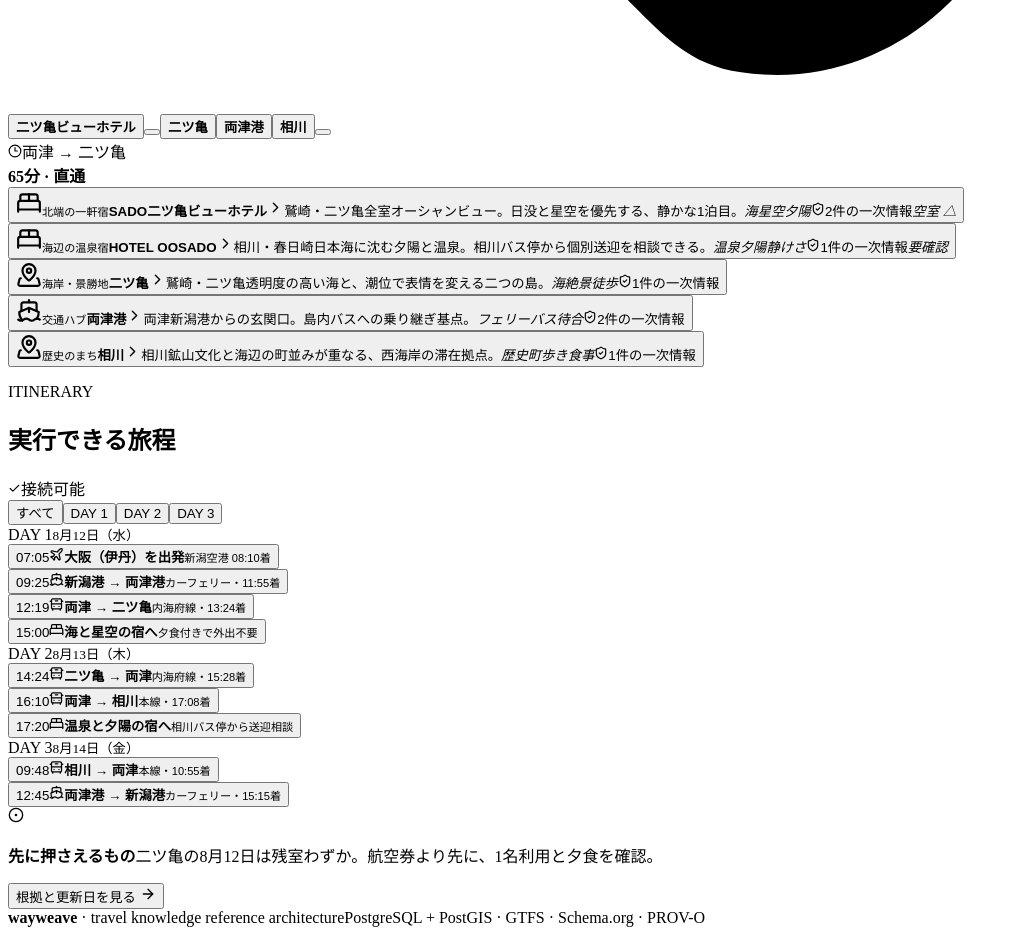
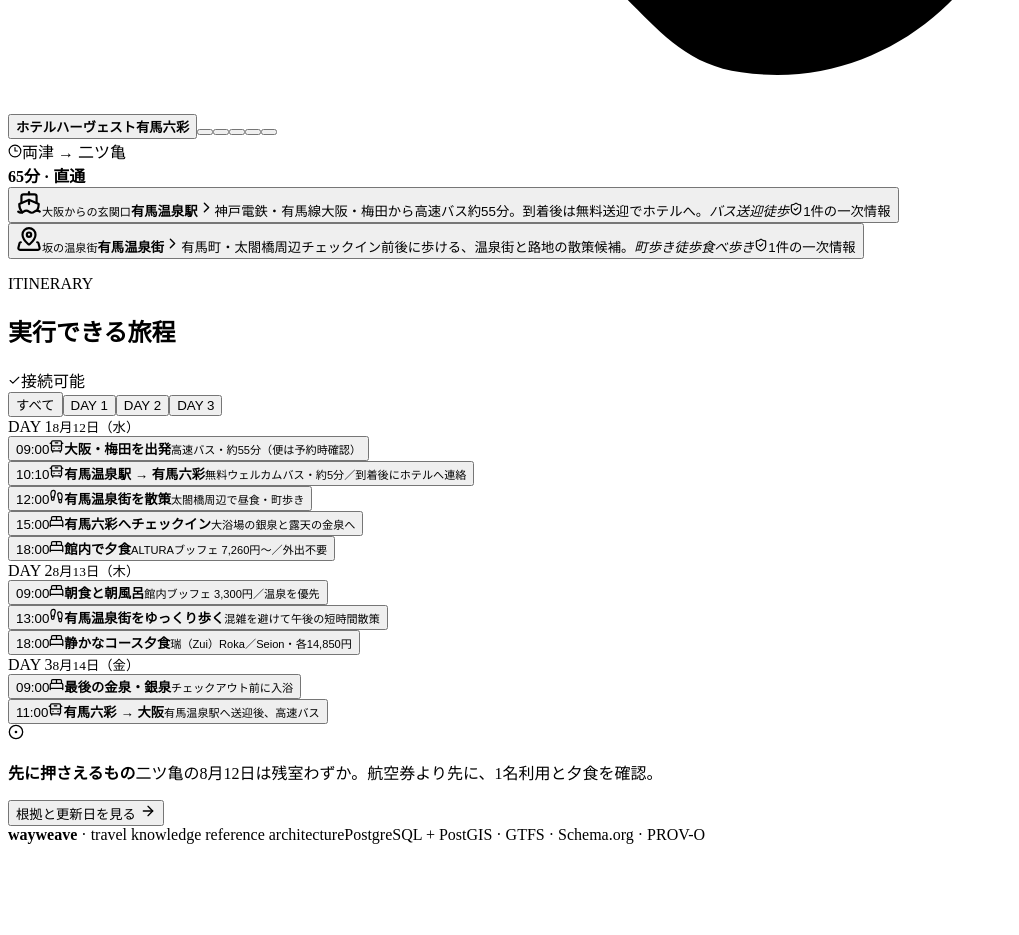
Before and after one commit to KAFKA2306/travel, a React (Vite) app: page / in a window 1280 px wide. Shown: the part 1640-2575 px from the top of the page, without its empty margins (0-1019 px from the left). After the commit the page ends 2492 px from the top, so only its background shows below. Built offline with nearby package versions, Linux system fonts and the light colour scheme; the HTML template or start-up script is replaced by a standard one.

Commit message:
Seed Arima Onsen travel scenario

```diff
--- a/src/data.ts
+++ b/src/data.ts
@@ -2,44 +2,36 @@ import type { ItineraryItem, OntologyGroup, Place, Source } from './types'
 
 export const sources: Source[] = [
   {
-    id: 'sado-bus',
-    label: '2026年 路線バス時刻表',
-    publisher: '新潟交通佐渡',
-    url: 'https://www.sado-bus.com/sd/wp-content/uploads/2026/03/jikoku_2604-2611.pdf',
+    id: 'arima-hotel',
+    label: '施設・金泉／銀泉',
+    publisher: 'ホテルハーヴェスト有馬六彩',
+    url: 'https://www.resorthotels109.com/arima/',
     retrievedAt: '2026-08-01',
     kind: 'official',
   },
   {
-    id: 'sado-kisen',
-    label: '新潟航路 時刻表・運賃',
-    publisher: '佐渡汽船',
-    url: 'https://www.sadokisen.co.jp/',
+    id: 'arima-access',
+    label: 'アクセス・ウェルカムバス',
+    publisher: 'ホテルハーヴェスト有馬六彩',
+    url: 'https://www.resorthotels109.com/arima/access/',
     retrievedAt: '2026-08-01',
     kind: 'official',
   },
   {
-    id: 'futatsugame',
-    label: '宿泊・アクセス情報',
-    publisher: 'SADO二ツ亀ビューホテル',
-    url: 'https://sfvh.jp/',
+    id: 'arima-restaurant',
+    label: 'レストラン・夕食料金',
+    publisher: 'ホテルハーヴェスト有馬六彩',
+    url: 'https://www.resorthotels109.com/arima/restaurant/',
     retrievedAt: '2026-08-01',
     kind: 'official',
   },
   {
-    id: 'oosado',
-    label: '宿泊・送迎情報',
-    publisher: 'HOTEL OOSADO',
-    url: 'https://hotel-oosado.jp/',
+    id: 'arima-plan',
+    label: '宿泊プラン・予約情報',
+    publisher: '東急ハーヴェストクラブ',
+    url: 'https://www.harvestclub.com/Un/Hotel/Ar/plan.html',
     retrievedAt: '2026-08-01',
     kind: 'official',
-  },
-  {
-    id: 'jma-aikawa',
-    label: '相川 平年値',
-    publisher: '気象庁',
-    url: 'https://www.data.jma.go.jp/stats/etrn/view/nml_sfc_ym.php?prec_no=54&block_no=47602',
-    retrievedAt: '2026-08-01',
-    kind: 'climate',
   },
   {
     id: 'schema-org',
@@ -85,97 +77,99 @@ export const sources: Source[] = [
 
 export const places: Place[] = [
   {
-    id: 'futatsugame-hotel',
-    name: 'SADO二ツ亀ビューホテル',
-    eyebrow: '北端の一軒宿',
+    id: 'arima-roku',
+    name: 'ホテルハーヴェスト有馬六彩',
+    eyebrow: '自家源泉の温泉宿',
     kind: 'stay',
-    area: '鷲崎・二ツ亀',
-    description: '全室オーシャンビュー。日没と星空を優先する、静かな1泊目。',
-    tags: ['海', '星空', '夕陽', '送迎相談', '2食付き'],
-    priceLabel: '空室 △',
-    confidence: 'watch',
-    sourceIds: ['futatsugame', 'sado-bus'],
-    map: { x: 72, y: 12 },
+    area: '有馬温泉・有馬町',
+    description: '露天の金泉と大浴場の銀泉。駅から無料ウェルカムバスで約5分。',
+    tags: ['金泉', '銀泉', '静けさ', '料理', '送迎'],
+    priceLabel: '2食付プラン例 27,500円',
+    confidence: 'verified',
+    sourceIds: ['arima-hotel', 'arima-access', 'arima-plan'],
+    map: { x: 70, y: 23 },
     accent: 'blue',
   },
   {
-    id: 'oosado-hotel',
-    name: 'HOTEL OOSADO',
-    eyebrow: '海辺の温泉宿',
-    kind: 'stay',
-    area: '相川・春日崎',
-    description: '日本海に沈む夕陽と温泉。相川バス停から個別送迎を相談できる。',
-    tags: ['温泉', '夕陽', '静けさ', '会席', '送迎相談'],
-    priceLabel: '要確認',
+    id: 'arima-station',
+    name: '有馬温泉駅',
+    eyebrow: '大阪からの玄関口',
+    kind: 'transport',
+    area: '神戸電鉄・有馬線',
+    description: '大阪・梅田から高速バス約55分。到着後は無料送迎でホテルへ。',
+    tags: ['バス', '送迎', '徒歩', '乗換なし'],
     confidence: 'verified',
-    sourceIds: ['oosado'],
-    map: { x: 22, y: 55 },
+    sourceIds: ['arima-access'],
+    map: { x: 25, y: 62 },
+    accent: 'lilac',
+  },
+  {
+    id: 'arima-town',
+    name: '有馬温泉街',
+    eyebrow: '坂の温泉街',
+    kind: 'culture',
+    area: '有馬町・太閤橋周辺',
+    description: 'チェックイン前後に歩ける、温泉街と路地の散策候補。',
+    tags: ['町歩き', '徒歩', '食べ歩き', '歴史'],
+    confidence: 'watch',
+    sourceIds: ['arima-access'],
+    map: { x: 43, y: 48 },
+    accent: 'apricot',
+  },
+  {
+    id: 'altura',
+    name: 'ALTURA トラットリア＆ブッフェ',
+    eyebrow: '館内ブッフェ',
+    kind: 'food',
+    area: '有馬六彩・館内',
+    description: '夕食ブッフェは大人7,260円から。外出せず館内で完結しやすい。',
+    tags: ['ブッフェ', '夕食', '価格を抑える', '予約'],
+    priceLabel: '夕食 7,260円〜',
+    confidence: 'verified',
+    sourceIds: ['arima-restaurant'],
+    map: { x: 72, y: 53 },
     accent: 'rose',
   },
   {
-    id: 'futatsugame',
-    name: '二ツ亀',
-    eyebrow: '海岸・景勝地',
-    kind: 'nature',
-    area: '鷲崎・二ツ亀',
-    description: '透明度の高い海と、潮位で表情を変える二つの島。',
-    tags: ['海', '絶景', '徒歩', '朝景色'],
+    id: 'zui',
+    name: '瑞（Zui）コースダイニング',
+    eyebrow: '館内コース料理',
+    kind: 'food',
+    area: '有馬六彩・館内',
+    description: '和食会席Roka、イタリアンSeionは各14,850円。静かな夕食候補。',
+    tags: ['会席', 'イタリアン', '静けさ', '要予約'],
+    priceLabel: 'コース 14,850円〜',
     confidence: 'verified',
-    sourceIds: ['futatsugame'],
-    map: { x: 80, y: 8 },
+    sourceIds: ['arima-restaurant'],
+    map: { x: 79, y: 39 },
     accent: 'mint',
   },
   {
-    id: 'ryotsu-port',
-    name: '両津港',
-    eyebrow: '交通ハブ',
-    kind: 'transport',
-    area: '両津',
-    description: '新潟港からの玄関口。島内バスへの乗り継ぎ基点。',
-    tags: ['フェリー', 'バス', '待合', '食事'],
+    id: 'arima-gin-no-yu',
+    name: '有馬六彩の銀泉・金泉',
+    eyebrow: '館内温泉',
+    kind: 'nature',
+    area: '有馬六彩・大浴場',
+    description: '大浴場は銀泉、露天風呂は金泉。滞在中の入浴を主目的にできる。',
+    tags: ['温泉', '金泉', '銀泉', '露天'],
     confidence: 'verified',
-    sourceIds: ['sado-kisen', 'sado-bus'],
-    map: { x: 70, y: 48 },
-    accent: 'lilac',
-  },
-  {
-    id: 'aikawa',
-    name: '相川',
-    eyebrow: '歴史のまち',
-    kind: 'culture',
-    area: '相川',
-    description: '鉱山文化と海辺の町並みが重なる、西海岸の滞在拠点。',
-    tags: ['歴史', '町歩き', '食事', 'バス'],
-    confidence: 'verified',
-    sourceIds: ['sado-bus'],
-    map: { x: 27, y: 52 },
-    accent: 'apricot',
-  },
-  {
-    id: 'kitazawa',
-    name: '北沢浮遊選鉱場跡',
-    eyebrow: '産業遺産',
-    kind: 'culture',
-    area: '相川',
-    description: '巨大なコンクリート遺構。相川滞在と組み合わせやすい。',
-    tags: ['歴史', '写真', '夕方'],
-    confidence: 'sample',
-    sourceIds: [],
-    map: { x: 30, y: 48 },
-    accent: 'lilac',
+    sourceIds: ['arima-hotel'],
+    map: { x: 61, y: 30 },
+    accent: 'blue',
   },
 ]
 
 export const itinerary: ItineraryItem[] = [
-  { id: 'i1', day: 1, time: '07:05', title: '大阪（伊丹）を出発', meta: '新潟空港 08:10着', mode: 'flight', status: 'check', sourceIds: [] },
-  { id: 'i2', day: 1, time: '09:25', title: '新潟港 → 両津港', meta: 'カーフェリー・11:55着', mode: 'ferry', status: 'fixed', placeId: 'ryotsu-port', sourceIds: ['sado-kisen'] },
-  { id: 'i3', day: 1, time: '12:19', title: '両津 → 二ツ亀', meta: '内海府線・13:24着', mode: 'bus', status: 'fixed', placeId: 'futatsugame', sourceIds: ['sado-bus'] },
-  { id: 'i4', day: 1, time: '15:00', title: '海と星空の宿へ', meta: '夕食付きで外出不要', mode: 'stay', status: 'check', placeId: 'futatsugame-hotel', sourceIds: ['futatsugame'] },
-  { id: 'i5', day: 2, time: '14:24', title: '二ツ亀 → 両津', meta: '内海府線・15:28着', mode: 'bus', status: 'fixed', sourceIds: ['sado-bus'] },
-  { id: 'i6', day: 2, time: '16:10', title: '両津 → 相川', meta: '本線・17:08着', mode: 'bus', status: 'fixed', placeId: 'aikawa', sourceIds: ['sado-bus'] },
-  { id: 'i7', day: 2, time: '17:20', title: '温泉と夕陽の宿へ', meta: '相川バス停から送迎相談', mode: 'stay', status: 'check', placeId: 'oosado-hotel', sourceIds: ['oosado'] },
-  { id: 'i8', day: 3, time: '09:48', title: '相川 → 両津', meta: '本線・10:55着', mode: 'bus', status: 'flex', placeId: 'ryotsu-port', sourceIds: ['sado-bus'] },
-  { id: 'i9', day: 3, time: '12:45', title: '両津港 → 新潟港', meta: 'カーフェリー・15:15着', mode: 'ferry', status: 'fixed', sourceIds: ['sado-kisen'] },
+  { id: 'i1', day: 1, time: '09:00', title: '大阪・梅田を出発', meta: '高速バス・約55分（便は予約時確認）', mode: 'bus', status: 'check', placeId: 'arima-station', sourceIds: ['arima-access'] },
+  { id: 'i2', day: 1, time: '10:10', title: '有馬温泉駅 → 有馬六彩', meta: '無料ウェルカムバス・約5分／到着後にホテルへ連絡', mode: 'bus', status: 'fixed', placeId: 'arima-roku', sourceIds: ['arima-access'] },
+  { id: 'i3', day: 1, time: '12:00', title: '有馬温泉街を散策', meta: '太閤橋周辺で昼食・町歩き', mode: 'walk', status: 'flex', placeId: 'arima-town', sourceIds: ['arima-access'] },
+  { id: 'i4', day: 1, time: '15:00', title: '有馬六彩へチェックイン', meta: '大浴場の銀泉と露天の金泉へ', mode: 'stay', status: 'check', placeId: 'arima-gin-no-yu', sourceIds: ['arima-hotel'] },
+  { id: 'i5', day: 1, time: '18:00', title: '館内で夕食', meta: 'ALTURAブッフェ 7,260円〜／外出不要', mode: 'stay', status: 'check', placeId: 'altura', sourceIds: ['arima-restaurant'] },
+  { id: 'i6', day: 2, time: '09:00', title: '朝食と朝風呂', meta: '館内ブッフェ 3,300円／温泉を優先', mode: 'stay', status: 'check', placeId: 'arima-roku', sourceIds: ['arima-restaurant', 'arima-hotel'] },
+  { id: 'i7', day: 2, time: '13:00', title: '有馬温泉街をゆっくり歩く', meta: '混雑を避けて午後の短時間散策', mode: 'walk', status: 'flex', placeId: 'arima-town', sourceIds: ['arima-access'] },
+  { id: 'i8', day: 2, time: '18:00', title: '静かなコース夕食', meta: '瑞（Zui）Roka／Seion・各14,850円', mode: 'stay', status: 'check', placeId: 'zui', sourceIds: ['arima-restaurant'] },
+  { id: 'i9', day: 3, time: '09:00', title: '最後の金泉・銀泉', meta: 'チェックアウト前に入浴', mode: 'stay', status: 'fixed', placeId: 'arima-gin-no-yu', sourceIds: ['arima-hotel'] },
+  { id: 'i10', day: 3, time: '11:00', title: '有馬六彩 → 大阪', meta: '有馬温泉駅へ送迎後、高速バス', mode: 'bus', status: 'check', placeId: 'arima-station', sourceIds: ['arima-access'] },
 ]
 
 export const ontologyGroups: OntologyGroup[] = [
```
